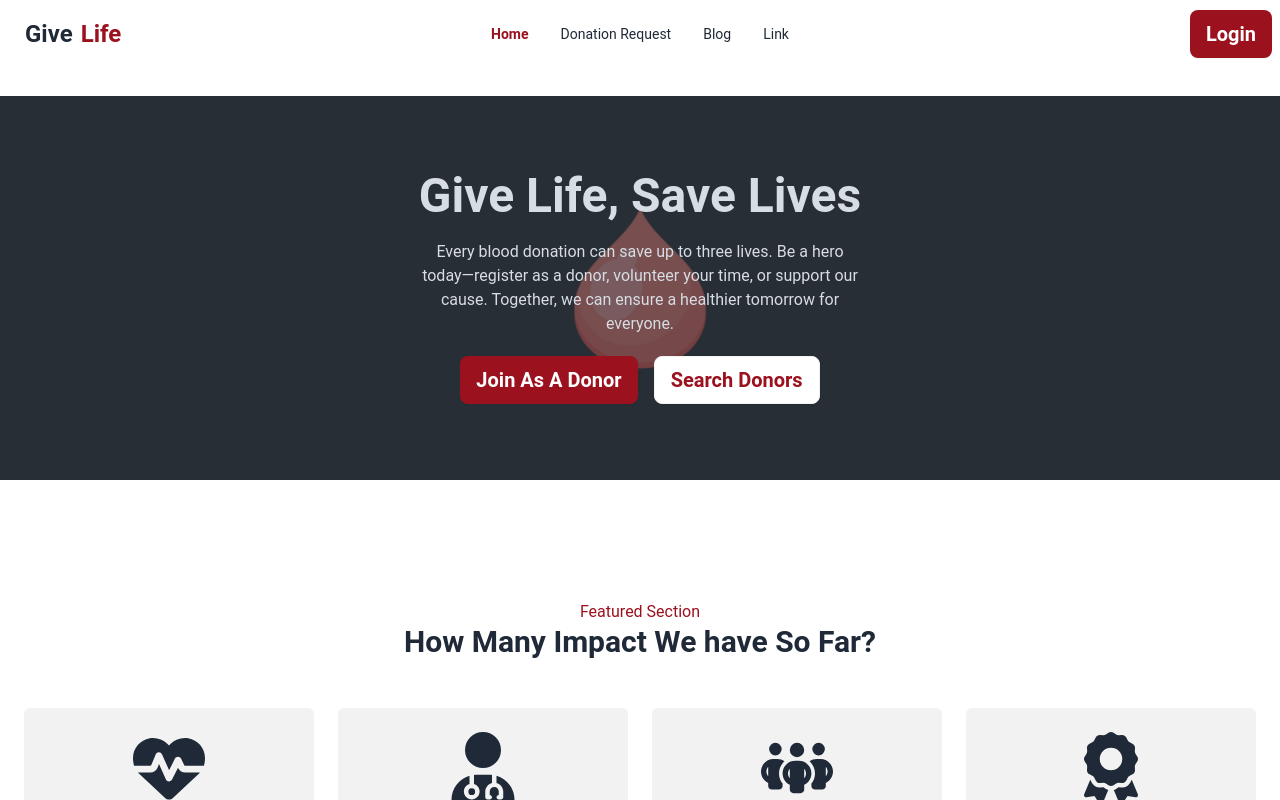
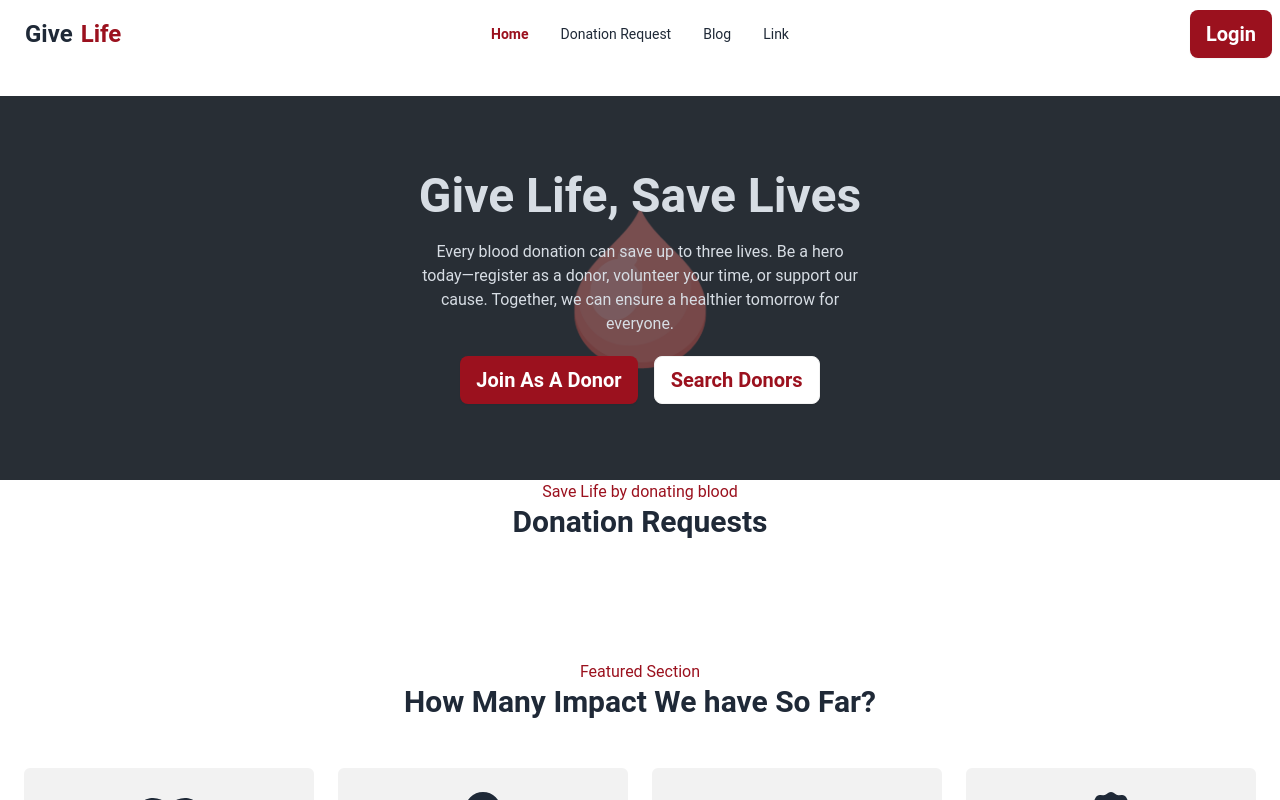
Before and after one commit to tisabbir/give-life-client, a React (Vite) app: page / in a window 1280 px wide. Shown: the top 800 px of the page. Built offline with nearby package versions, Linux system fonts and the light colour scheme; no server answers.

Commit message:
donation requests section created

```diff
--- /dev/null
+++ b/src/Pages/Home/DonationReqSection/DonationRequestsSection.jsx
@@ -0,0 +1,26 @@
+import { useQuery } from "@tanstack/react-query";
+import useAxiosPublic from "../../../Hooks/useAxiosPublic";
+import SectionTitle from "../../../Components/SectionTitle/SectionTitle";
+
+
+const DonationRequestsSection = () => {
+    const axiosPublic = useAxiosPublic();
+    const {data : pendingDonationRequests} = useQuery({
+        queryKey: ['pendingDonationRequests'],
+        queryFn: async () => {
+            const result =  await axiosPublic.get('/pendingDonationRequests')
+            return result.data;
+        }
+    })
+
+    console.log(pendingDonationRequests);
+
+    return (
+        <div>
+            <SectionTitle Heading={'Donation Requests'} subHeading={"Save Life by donating blood"} />
+            <h1>{pendingDonationRequests?.length}</h1>
+        </div>
+    );
+};
+
+export default DonationRequestsSection;
--- a/src/Pages/Home/Home/Home.jsx
+++ b/src/Pages/Home/Home/Home.jsx
@@ -1,11 +1,13 @@
 import Banner from "../Banner/Banner";
 import ContactUs from "../ContactUs/ContactUs";
+import DonationRequestsSection from "../DonationReqSection/DonationRequestsSection";
 import FeaturedSection from "../FeaturedSection/FeaturedSection";
 
 const Home = () => {
   return (
     <div>
       <Banner />
+      <DonationRequestsSection />
       <FeaturedSection />
       <ContactUs />
     </div>
```
